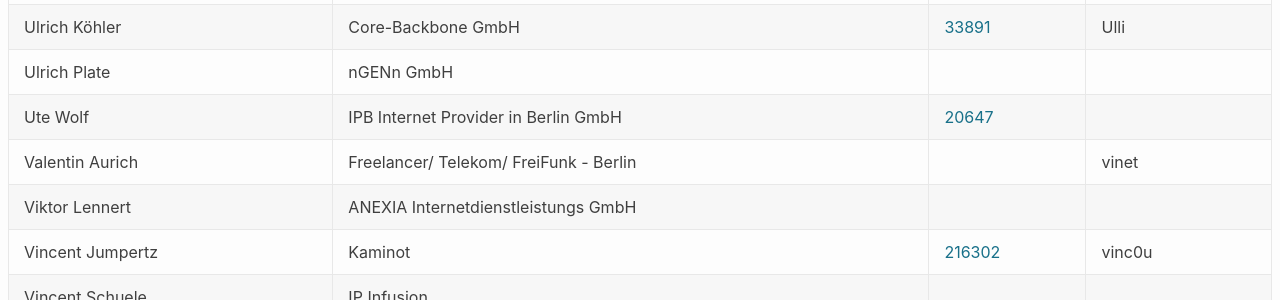
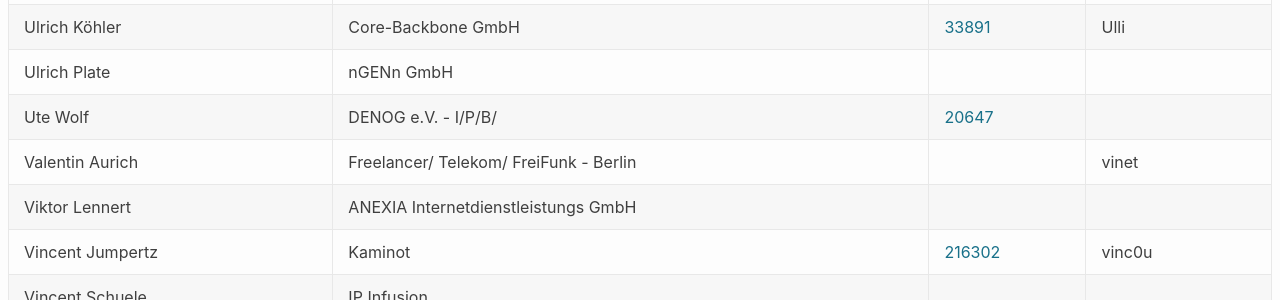
Before and after one commit to denog/pretix-attendeelist, a Jekyll site: the page built from denog15/index.md, in a window 1280 px wide and 900 px high, scrolled down 20134 px. Shown: the part 153-453 px from the top of the window. Built offline with Jekyll 4.4.1, drawn with Linux system fonts in a browser that asks for light colours; some of the changed text lies outside the part shown.

Commit message:
Latest data: Tue Nov 14 16:48:14 UTC 2023

```diff
--- a/_data/attendees_denog15_onsite.json
+++ b/_data/attendees_denog15_onsite.json
@@ -2467,7 +2467,7 @@
   },
   {
     "name": "Susann Böhme",
-    "company": "I/P/B/",
+    "company": "DENOG e.V. - I/P/B/",
     "irc": null,
     "asn": "20647"
   },
@@ -2695,7 +2695,7 @@
   },
   {
     "name": "Ute Wolf",
-    "company": "IPB Internet Provider in Berlin GmbH",
+    "company": "DENOG e.V. - I/P/B/",
     "irc": null,
     "asn": "20647"
   },
```
